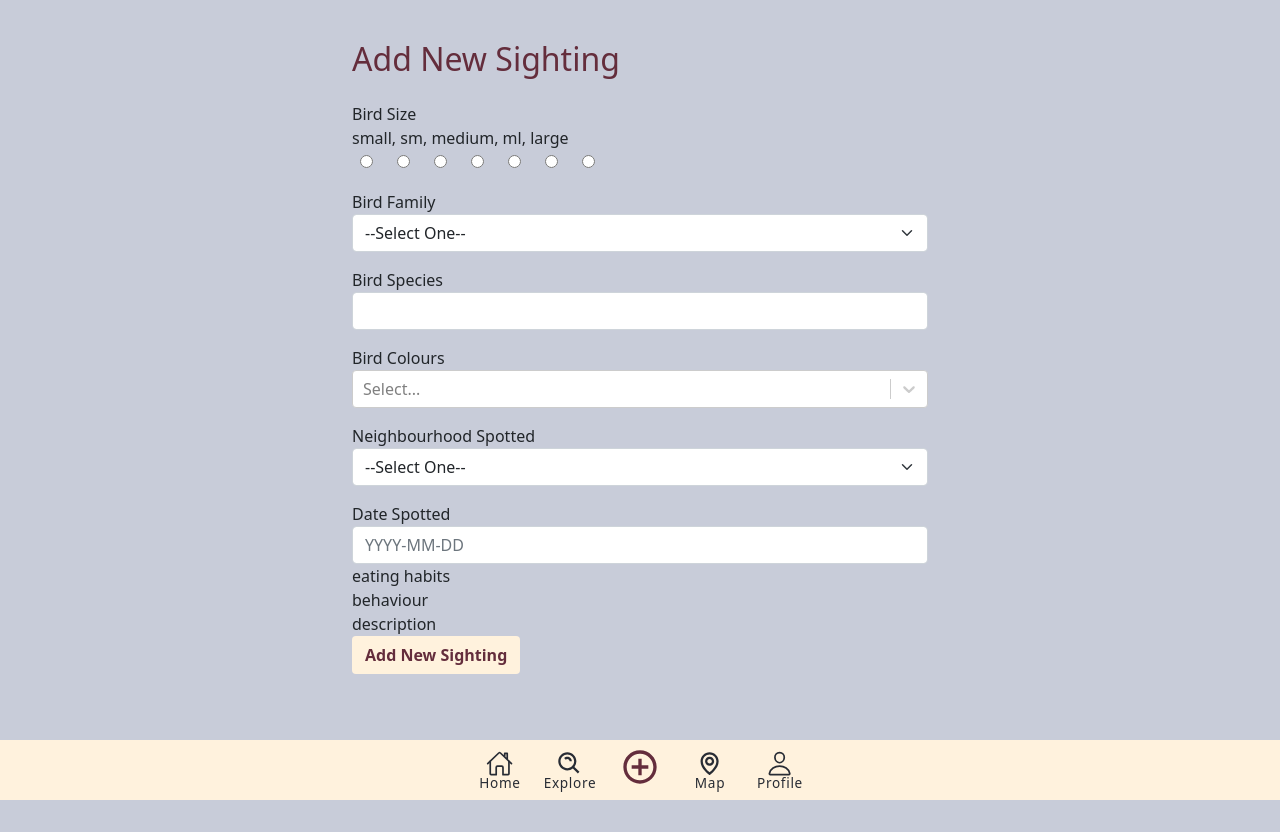
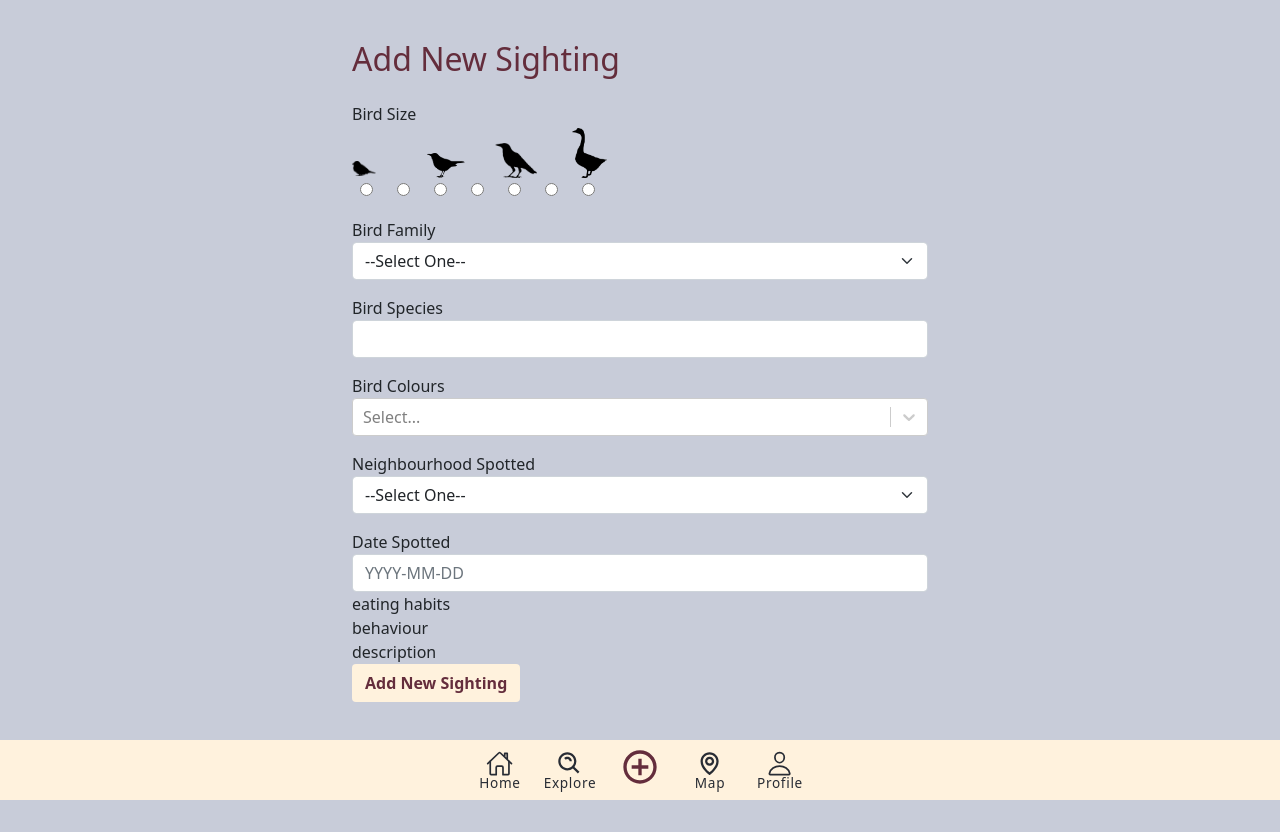
Before and after one commit to samuelpng/tgc-project-2-react, a React (Create React App) app: page / in a window 1280 px wide. Before the commit the page ends 804 px from the top, so only its background shows below. Built offline with nearby package versions, Linux system fonts and the light colour scheme.

Commit message:
added design changes to birdSize and birdColours in form for add new

```diff
--- a/src/App.css
+++ b/src/App.css
@@ -27,7 +27,8 @@ body {
   position: fixed;
   background: #fff2dd;
   display: flex;
-  justify-content:center
+  justify-content:center;
+  z-index: 1
 }
 
 .main {
--- a/src/pages/Add.js
+++ b/src/pages/Add.js
@@ -3,17 +3,45 @@ import axios from 'axios';
 // import DatePicker from "react-datepicker";
 import '../App.css';
 import Select from 'react-select';
+import sparrow from '../pictures/sparrow.png';
+import blackbird from '../pictures/blackbird.png';
+import crow from '../pictures/crow.png';
+import goose from '../pictures/goose.png'
 // import { AccordionCollapse } from 'react-bootstrap';
 // import LocationPicker from "react-leaflet-location-picker";
 
 const options = [
-    { value: 'red', label: 'Red' },
-    { value: 'blue', label: 'Blue' },
-    { value: 'green', label: 'Green' },
-    { value: 'yellow', label: 'Yellow' },
-    { value: 'brown', label: 'Brown' },
-    { value: 'white', label: 'White' },
+    { value: 'black', label: 'Black', color: 'black'},
+    { value: 'grey', label: 'Grey', color: 'grey'},
+    { value: 'white', label: 'White', color: 'lightgrey' },
+    { value: 'brown', label: 'Brown', color: 'brown' },
+    { value: 'red', label: 'Red', color: 'red' },
+    { value: 'blue', label: 'Blue', color: 'blue' },
+    { value: 'green', label: 'Green', color: 'green' },
+    { value: 'yellow', label: 'Yellow', color: 'goldenrod' },
+    { value: 'orange', label: 'Orange', color: 'orange'}
 ];
+
+const colorStyles = {
+    control: (styles) => ({...styles, backgroundColor: "white"}),
+    option: (styles, {data, isDisabled, isFocused, isSelected}) => {
+        return {...styles, color: data.color}
+    },
+    multiValue: (styles, {data}) => {
+        return {
+            ...styles,
+            backgroundColor: data.color,
+            color: 'white'
+        }
+    },
+    multiValueLabel: (styles, {data}) => {
+        return {
+            ...styles,
+            backgroundColor: data.color,
+            color: 'white'
+        }
+    }
+}
 
 
 export default class Add extends React.Component {
@@ -135,14 +163,20 @@ export default class Add extends React.Component {
                     <div className="row">
                         <div>
                             <div className="label mt-3">Bird Size</div>
-                            <div>small, sm, medium, ml, large</div>
-                            <input type="radio" className="ms-2" name="birdSize" value="1" key="1" onChange={this.updateFormField} checked={this.state.birdSize === "1"} />
-                            <input type="radio" className="ms-4" name="birdSize" value="2" key="2" onChange={this.updateFormField} checked={this.state.birdSize === "2"} />
-                            <input type="radio" className="ms-4" name="birdSize" value="3" key="3" onChange={this.updateFormField} checked={this.state.birdSize === "3"} />
-                            <input type="radio" className="ms-4" name="birdSize" value="4" key="4" onChange={this.updateFormField} checked={this.state.birdSize === "4"} />
-                            <input type="radio" className="ms-4" name="birdSize" value="5" key="5" onChange={this.updateFormField} checked={this.state.birdSize === "5"} />
-                            <input type="radio" className="ms-4" name="birdSize" value="6" key="6" onChange={this.updateFormField} checked={this.state.birdSize === "6"} />
-                            <input type="radio" className="ms-4" name="birdSize" value="7" key="7" onChange={this.updateFormField} checked={this.state.birdSize === "7"} />
+                            <div style={{height: '52px'}}></div>
+                            <div style={{position:'relative'}}>
+                                <label for="1" style={{position:'absolute', bottom:'0'}}><img src={sparrow}  alt="sparrow" height="15px" /></label>
+                                <label for="3" style={{position:'absolute', bottom:'0', left: '75px'}}><img src={blackbird} alt="blackbird" height="25px" /></label>
+                                <label for="5" style={{position:'absolute', bottom:'0', left: '143px'}}><img src={crow} alt="crow" height="35px" /></label>
+                                <label for="7" style={{position:'absolute', bottom:'0', left: '220px'}}><img src={goose} alt="goose" height="50px" /></label>
+                            </div>
+                            <input type="radio" className="ms-2" name="birdSize" value="1" key="1" id="1"onChange={this.updateFormField} checked={this.state.birdSize === "1"} />
+                            <input type="radio" className="ms-4" name="birdSize" value="2" key="2" id="2"onChange={this.updateFormField} checked={this.state.birdSize === "2"} />
+                            <input type="radio" className="ms-4" name="birdSize" value="3" key="3" id="3"onChange={this.updateFormField} checked={this.state.birdSize === "3"} />
+                            <input type="radio" className="ms-4" name="birdSize" value="4" key="4" id="4"onChange={this.updateFormField} checked={this.state.birdSize === "4"} />
+                            <input type="radio" className="ms-4" name="birdSize" value="5" key="5" id="5"onChange={this.updateFormField} checked={this.state.birdSize === "5"} />
+                            <input type="radio" className="ms-4" name="birdSize" value="6" key="6" id="6"onChange={this.updateFormField} checked={this.state.birdSize === "6"} />
+                            <input type="radio" className="ms-4" name="birdSize" value="7" key="7" id="7"onChange={this.updateFormField} checked={this.state.birdSize === "7"} />
                         </div>
                         <div>
                             <div className="label mt-3">Bird Family</div>
@@ -170,6 +204,7 @@ export default class Add extends React.Component {
                                     value={birdColours}
                                     onChange={this.handleChange}
                                     options={options}
+                                    styles={colorStyles}
                                 />
                             </div>
                         </div>
```
